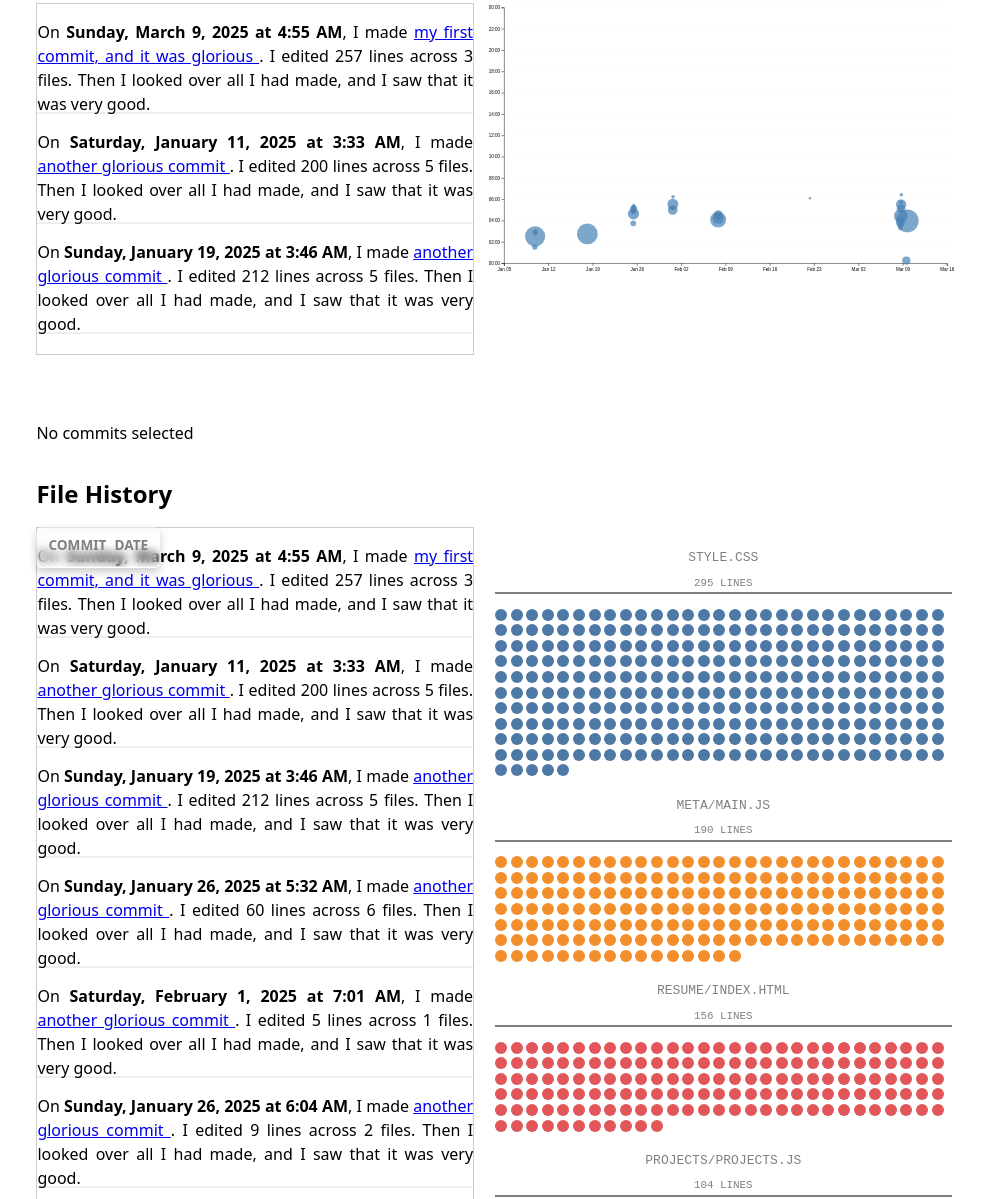
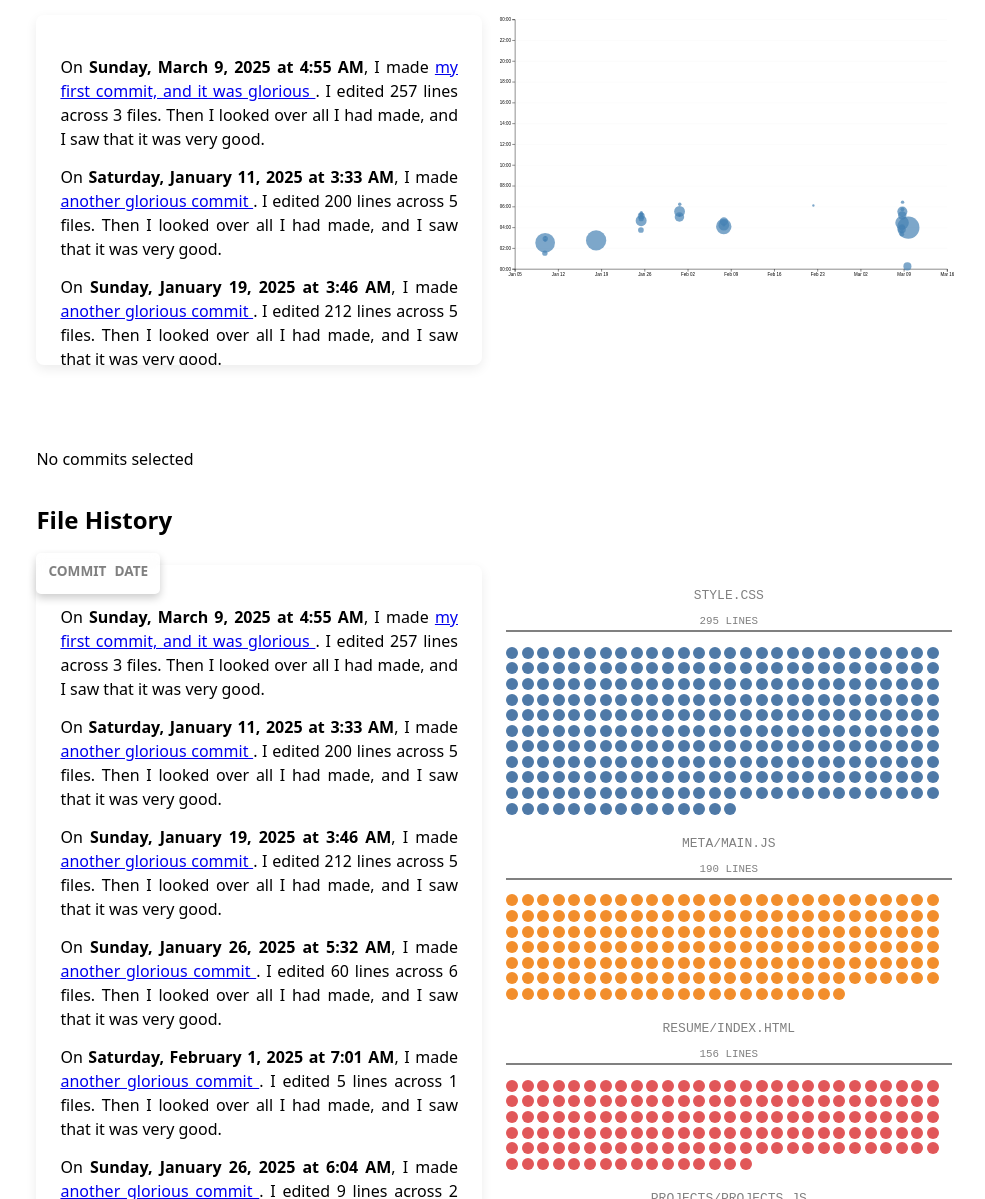
Before and after one commit to harisdsc/portfolio, a website: page meta/index.html in a window 1280 px wide. Shown: the part 478-1677 px from the top of the page, without its empty margins (146-1131 px from the left). Drawn offline with nearby package versions, Linux system fonts and the light colour scheme.

Commit message:
Update style.css

```diff
--- a/style.css
+++ b/style.css
@@ -362,90 +362,87 @@ circle.selected {
   padding-bottom: 0.6em;
   margin-left: 0;
 }
-
-
-#scrollytelling {
+/* Scrollytelling Layout Components */
+#scrollytelling, #file-scrollytelling {
   grid-column: 1 / -1;
   display: grid;
-  grid-template-columns: subgrid;
+  grid-template-columns: minmax(300px, 1fr) minmax(300px, 1fr);
+  gap: 1.5rem;
+  margin: 2rem 0;
 }
 
-/* feel free to play with this to make your scrolly more seemless with your plot */
+/* Scroll Containers */
+#scroll-container, #file-scroll-container {
+  position: relative;
+  width: 100%;
+  border-radius: 8px;
+  box-shadow: 0 4px 12px rgba(0, 0, 0, 0.08);
+  transition: box-shadow 0.3s ease;
+  overflow-y: auto;
+  scrollbar-width: thin;
+  scrollbar-color: var(--color-accent) #f0f0f0;
+}
+
 #scroll-container {
-  grid-column: 1;
-  position: relative;
-  width: 95%;
   height: 350px;
-  overflow-y: scroll;
-  border: 1px solid #ccc;
   margin-bottom: 50px;
 }
 
-#chart {
-  grid-column: 2;
+#file-scroll-container {
+  height: 750px;
+  margin-bottom: 50px;
 }
 
-#spacer {
-  position: absolute;
-  top: 0;
-  left: 0;
-  width: 100%;
-  background: none; /* transparent */
-  pointer-events: none;
+#scroll-container::-webkit-scrollbar, #file-scroll-container::-webkit-scrollbar {
+  width: 8px;
 }
 
-#items-container {
+#scroll-container::-webkit-scrollbar-track, #file-scroll-container::-webkit-scrollbar-track {
+  background: #f0f0f0;
+  border-radius: 10px;
+}
+
+#scroll-container::-webkit-scrollbar-thumb, #file-scroll-container::-webkit-scrollbar-thumb {
+  background: var(--color-accent);
+  border-radius: 10px;
+}
+
+#scroll-container:hover, #file-scroll-container:hover {
+  box-shadow: 0 6px 16px rgba(0, 0, 0, 0.12);
+}
+
+/* Chart Positioning */
+#chart, .file-chart {
+  position: sticky;
+  top: 2rem;
+  align-self: flex-start;
+  transition: transform 0.3s ease;
+}
+
+#spacer, #file-spacer,
+#items-container, #file-items-container {
   position: absolute;
   top: 0;
   left: 0;
   width: 100%;
 }
 
-.item {
-  height: 110px;
-  box-sizing: border-box;
-  border-bottom: 2px solid #eee;
-}
-
-#file-scrollytelling {
-  grid-column: 1 / -1;
-  display: grid;
-  grid-template-columns: subgrid;
-}
-
-.file-chart {
-  grid-column: 2;
-  position: relative;
-}
-
-#file-scroll-container {
-  grid-column: 1;
-  position: relative;
-  width: 95%;
-  height: 750px;
-  overflow-y: scroll;
-  border: 1px solid #ccc;
-  margin-bottom: 50px;
-}
-
-#file-spacer {
-  position: absolute;
-  top: 0;
-  left: 0;
-  width: 100%;
-  background: none; /* transparent */
+#spacer, #file-spacer {
+  background: none;
   pointer-events: none;
 }
 
-#file-items-container {
-  position: absolute;
-  top: 0;
-  left: 0;
-  width: 100%;
+/* Scroll Items */
+.item, .file-item {
+  padding: 1.5rem;
+  height: auto;
+  min-height: 110px;
+  box-sizing: border-box;
+  transition: background-color 0.3s ease, transform 0.2s ease;
 }
 
-.file-item {
-  height: 110px;
-  box-sizing: border-box;
-  border-bottom: 2px solid #eee;
+.item.active, .file-item.active {
+  background-color: rgba(0, 0, 0, 0.03);
+  border-left: 4px solid var(--color-accent);
+  padding-left: calc(1.5rem - 4px);
 }
```
